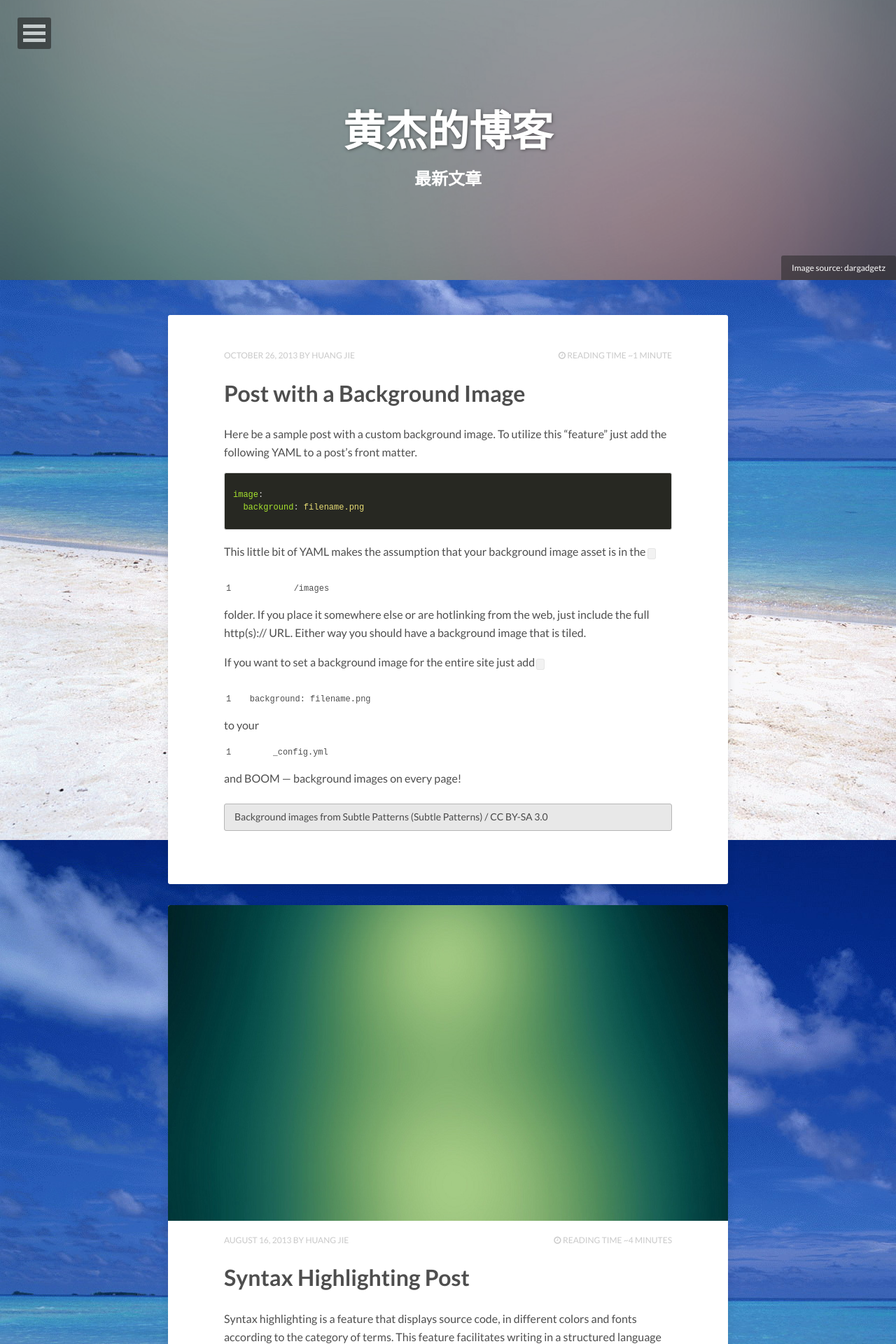
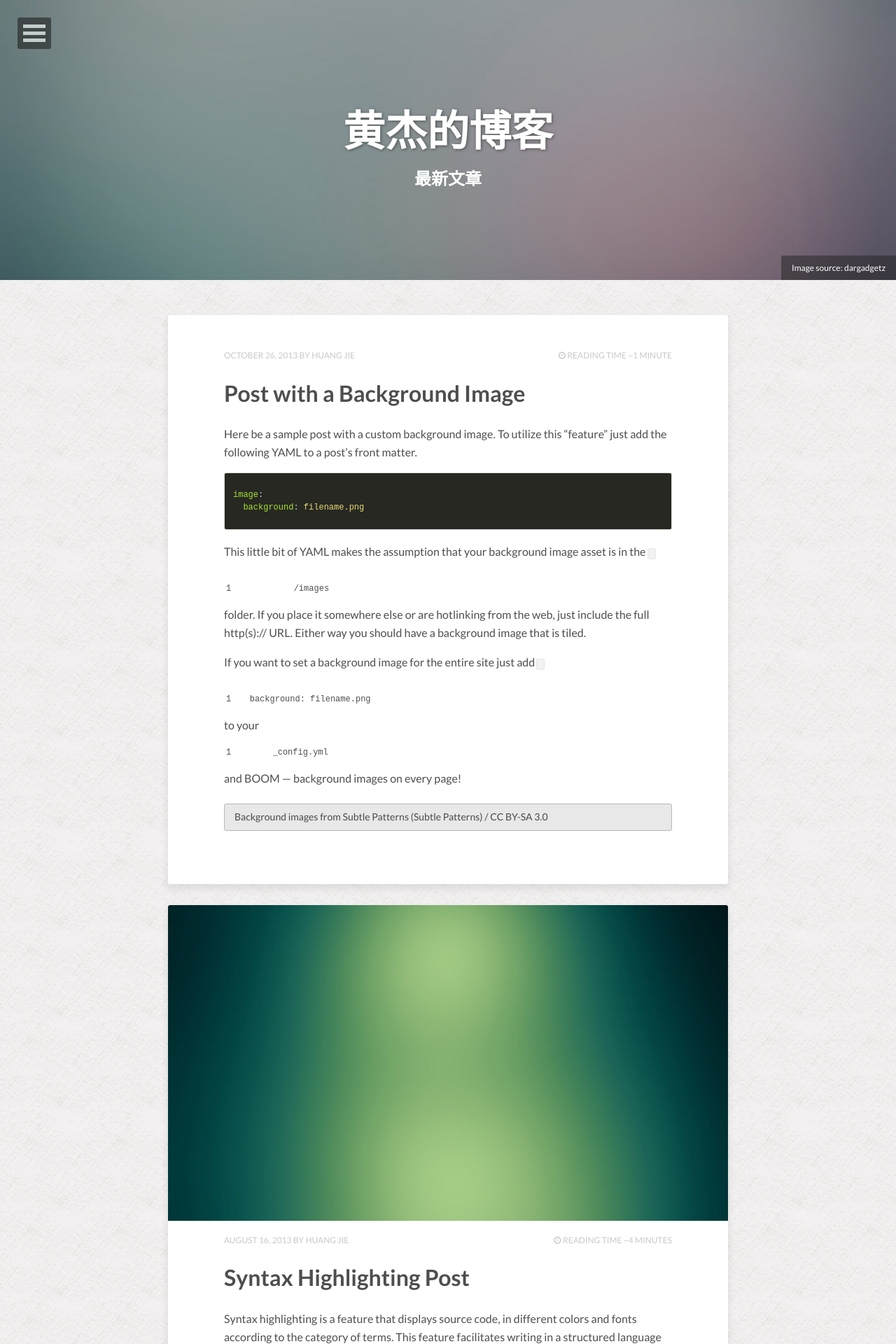
Before and after one commit to hj1984930/hj1984930.github.io, a Jekyll site: the page built from index.html, in a window 1280 px wide. Shown: the top 1920 px of the page at 70% size. Built offline with Jekyll 4.4.1, drawn with Linux system fonts in a browser that asks for light colours; nearby versions of some CDN libraries; the list of posts is cut into pages by our own code.

Commit message:
change bg pic

```diff
--- a/_config.yml
+++ b/_config.yml
@@ -26,7 +26,7 @@ owner:
   google_plus:    +yourid
 
 # Background image to be tiled on all pages
-background: wlsdh_06.jpg
+background: witewall_3.png
 
 # Analytics and webmaster tools stuff goes here
 google_analytics:
```
